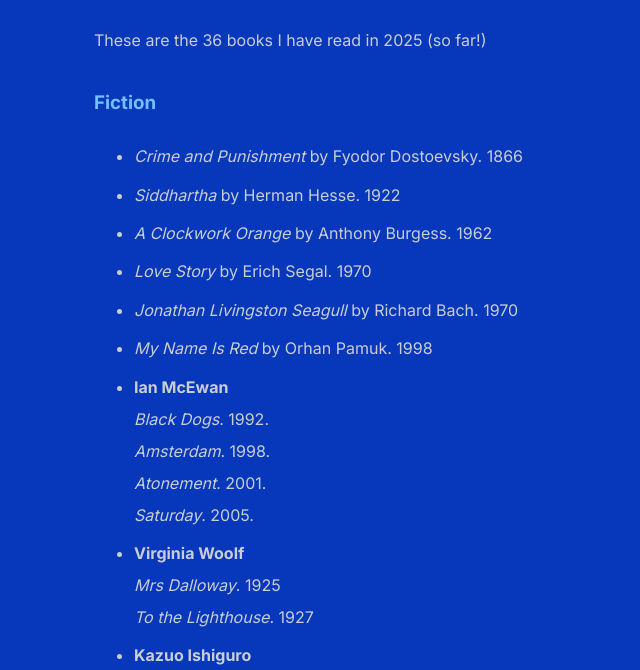
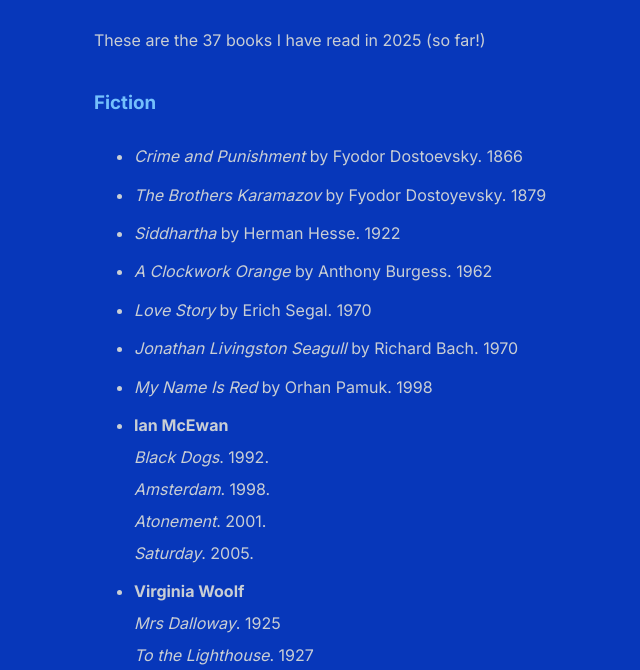
Before and after one commit to shihankanungo/shihankanungo.github.io, a Jekyll site: the page built from books.md, in a window 1280 px wide and 900 px high, scrolled down 550 px, cut to the strip 230-900 px from the top of the window. Shown: the whole strip, without its empty margins (186-826 px from the left). Built offline with Jekyll 4.4.1, drawn with Linux system fonts in a browser that asks for light colours.

Commit message:
Update books.md

```diff
--- a/books.md
+++ b/books.md
@@ -8,10 +8,11 @@ title: Reading &amp;c.
 ![ch-reading](images/ch1.png)
 
 <br>
-These are the 36 books I have read in 2025 (so far!) <br>
+These are the 37 books I have read in 2025 (so far!) <br>
 
 ### Fiction
 - *Crime and Punishment* by Fyodor Dostoevsky. 1866
+- *The Brothers Karamazov* by Fyodor Dostoyevsky. 1879
 - *Siddhartha* by Herman Hesse. 1922
 - *A Clockwork Orange* by Anthony Burgess. 1962
 - *Love Story* by Erich Segal. 1970
```
